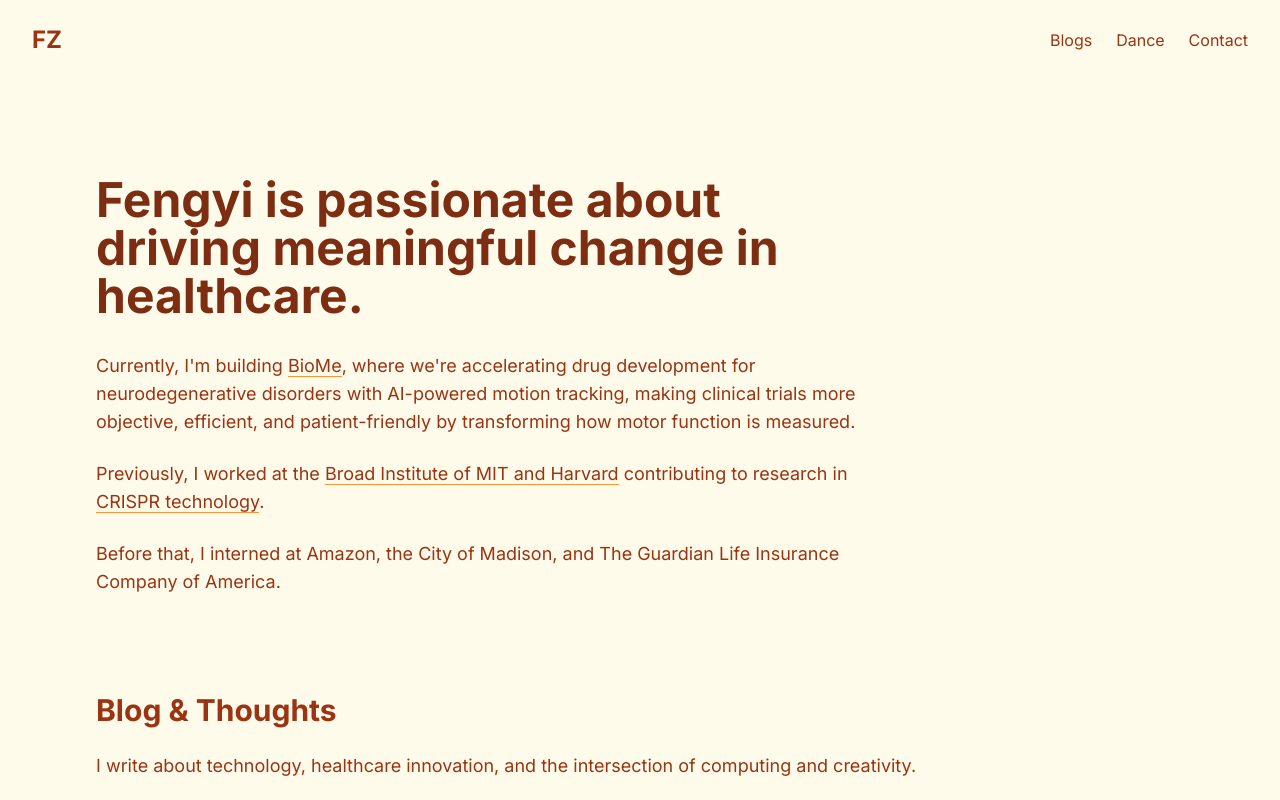
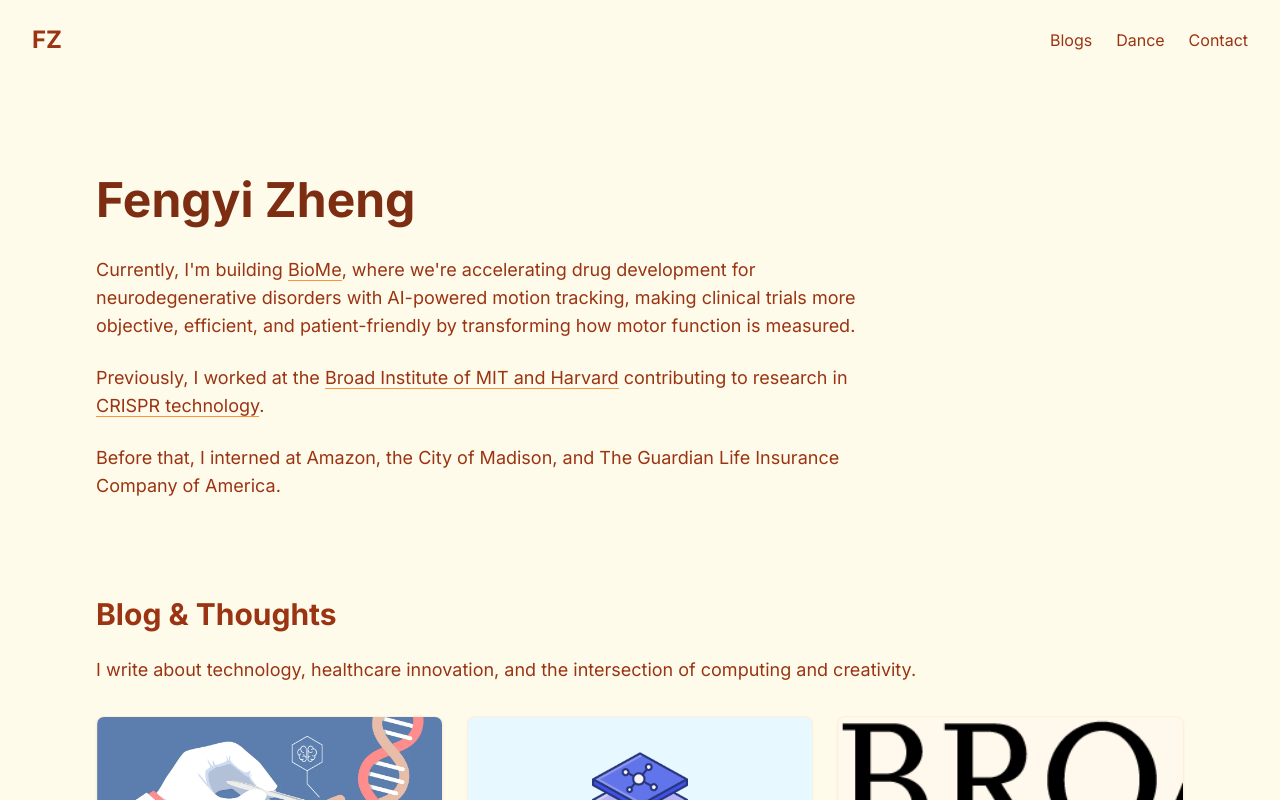
Before and after one commit to fzheng28/fzheng28.github.io, a React (Vite) app: page / in a window 1280 px wide. Shown: the top 800 px of the page. Built offline with nearby package versions, Linux system fonts and the light colour scheme.

Commit message:
Rebuild website with updated content

```diff
--- a/package.json
+++ b/package.json
@@ -11,7 +11,7 @@
     "lint": "eslint .",
     "preview": "vite preview",
     "predeploy": "npm run build",
-    "deploy": "gh-pages -d dist -f --add"
+    "deploy": "gh-pages -d docs -f --add"
   },
   "dependencies": {
     "@hookform/resolvers": "^3.9.0",
--- a/src/components/sections/HeroSection.tsx
+++ b/src/components/sections/HeroSection.tsx
@@ -5,7 +5,7 @@ const HeroSection = () => {
     <section className="py-16 md:py-24">
       <div className="max-w-3xl">
         <h1 className="text-4xl md:text-5xl font-bold text-orange-900 mb-8 leading-tight">
-          Fengyi is passionate about driving meaningful change in healthcare.
+          Fengyi Zheng
         </h1>
 
         <div className="space-y-6 text-lg text-orange-800">
```
Also changed, not shown: 3 other files (tests, documents, lock files or other folders).
